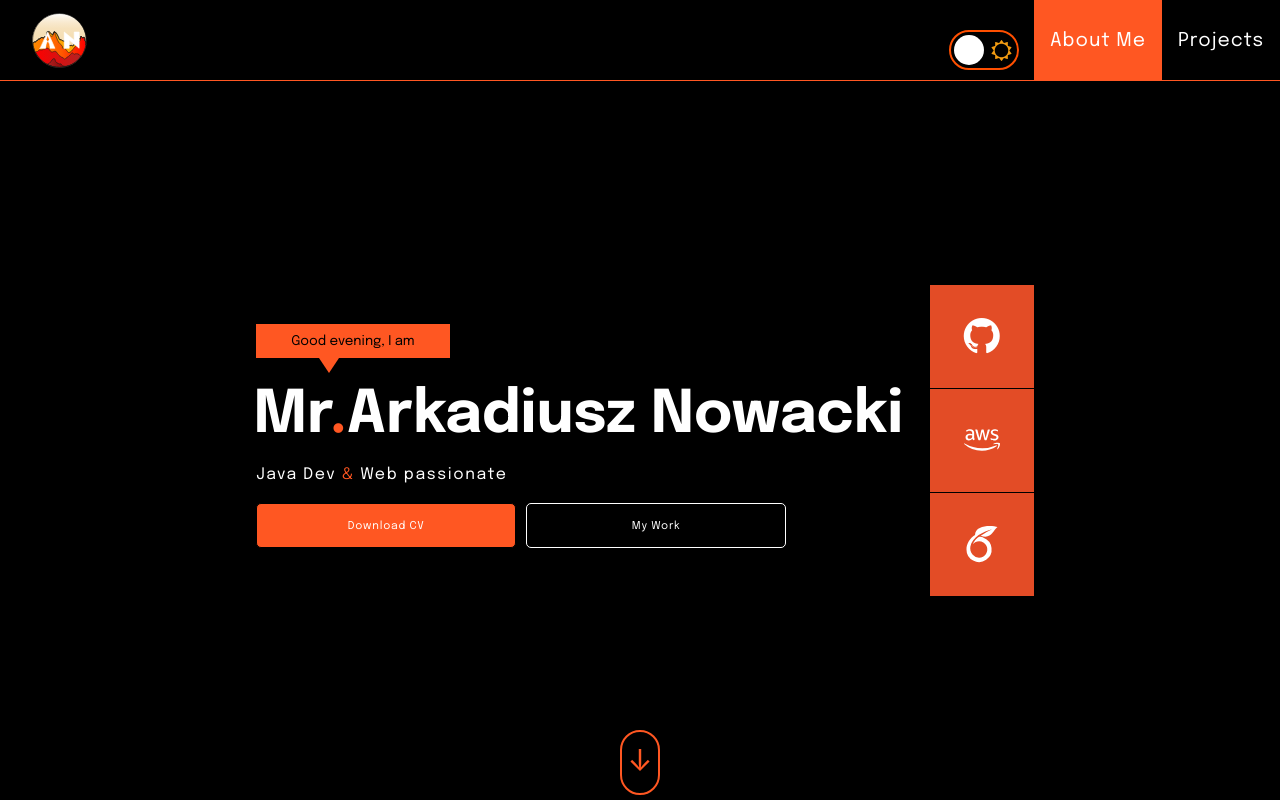
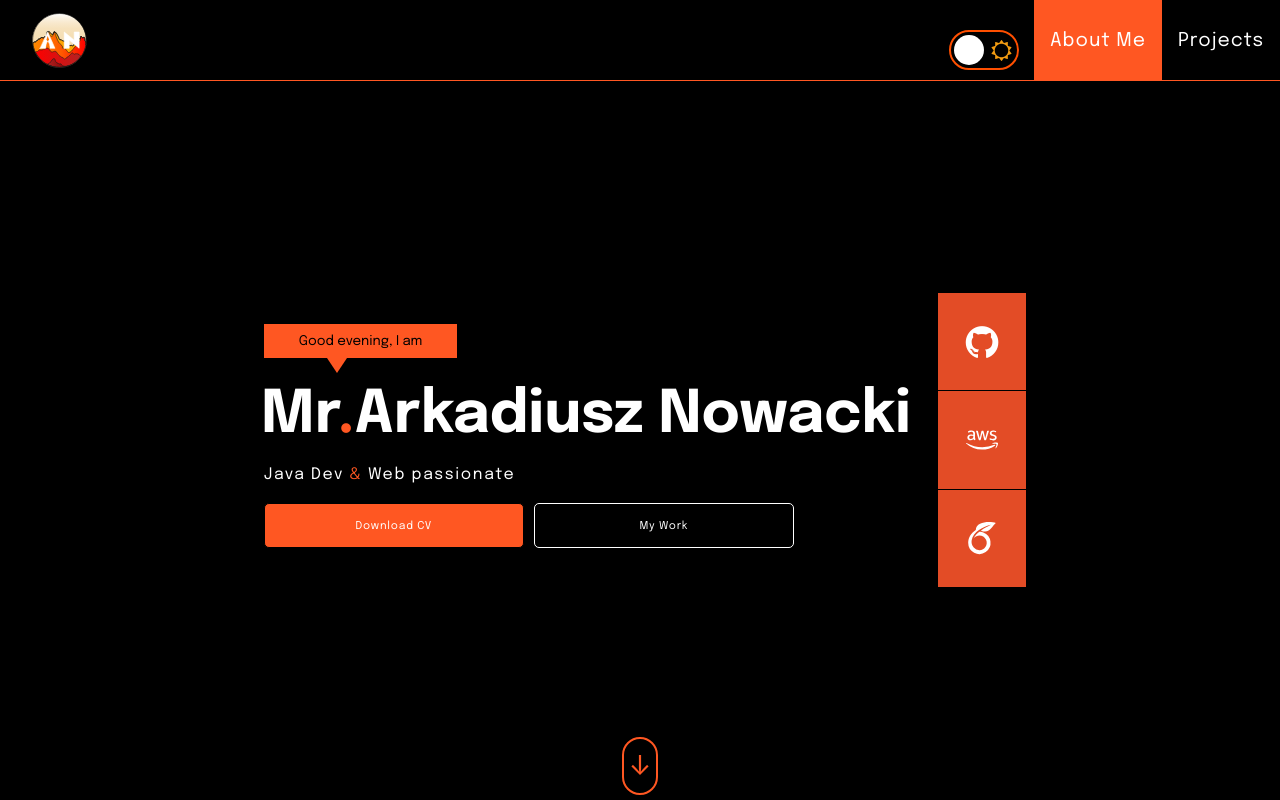
Before and after one commit to ArkadiusN/Personal-Portfolio, a plain HTML site: page index.html in a window 1280 px wide. Shown: the top 800 px of the page. Drawn offline with Linux system fonts and the light colour scheme.

Commit message:
Final stage update 8 checks

```diff
--- a/css/stylesheet.css
+++ b/css/stylesheet.css
@@ -323,7 +323,7 @@ main {
 
 .section--top {
   background-color: #ff4f00;
-  min-height: calc(100vh - 100.5px);
+  min-height: calc(100vh - 10vh);
 }
 
 .flexbox-outer {
@@ -355,8 +355,8 @@ main {
   align-items: center;
   background-color: #e34c26;
   border-bottom: 1px solid black;
-  height: 104px;
-  width: 104px;
+  height: calc(63px + 4.4vh);
+  width: calc(63px + 2vw);
   transition: background-color 350ms linear;
 }
 
@@ -364,9 +364,9 @@ main {
   position: absolute;
   left: 50%;
   transform: translateX(-50%);
-  font-size: 42px !important;
-  width: 36px;
-  height: 42px;
+  font-size: 38px !important;
+  width: 32px;
+  height: 38px;
   fill: var(--white);
   transition: color 0.4s ease-out;
 }
@@ -397,7 +397,7 @@ main {
   color: black;
   font-family: var(--ff-sub);
   font-weight: 500;
-  font-size: 14px;
+  font-size: calc(7px + 0.5vw);
   padding: 10px 35px 10px 35px;
   transition: 1.5s;
 }
@@ -421,7 +421,7 @@ main {
   color: var(--white);
   font-family: var(--ff-sub);
   font-weight: var(--fw-b);
-  font-size: 55px;
+  font-size: calc(46px + 1vw);
   padding: 18px 7px 10px 7px;
   transition: var(--tr-darkMode);
   transition: 1.5s;
@@ -444,7 +444,7 @@ main {
 .container-four__about {
   color: var(--white);
   font-family: var(--ff-sub);
-  font-size: 14px;
+  font-size: calc(12px + 0.3vw);
   letter-spacing: 0.1rem;
   padding: 10px;
   transition: var(--tr-darkMode);
@@ -490,7 +490,7 @@ main {
   color: var(--white);
   font-family: var(--ff-sub);
   font-weight: 500;
-  font-size: 13px;
+  font-size: calc(9px + 0.3vw);
   letter-spacing: 0.05rem;
   border-radius: 5px;
   width: 200px;
@@ -508,8 +508,8 @@ main {
   bottom: 0;
   border: 2px solid rgb(255, 87, 34);
   border-radius: 50px;
-  width: 40px;
-  height: 65px;
+  width: 36px;
+  height: 58px;
   margin-bottom: 5px;
 }
 
@@ -517,7 +517,7 @@ main {
   padding-top: 10px;
   text-align: center;
   color: rgb(255, 87, 34);
-  font-size: 30px;
+  font-size: 27px;
 }
 
 .darkModeReading {
@@ -1041,7 +1041,7 @@ hr {
     padding-left: 0;
   }
   .container-three__text {
-    font-size: 45px;
+    font-size: calc(45px + 1vw);
   }
 
   .card-grid {
```
